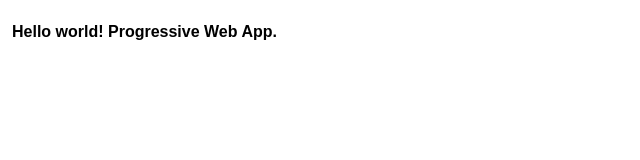
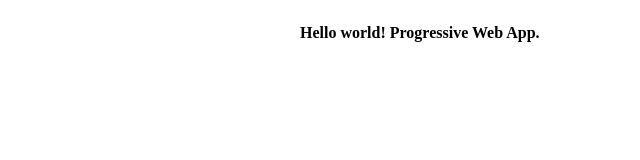
Before and after one commit to madrugrelo/pwa, a plain HTML site: page index.html in a window 1280 px wide. Shown: the whole page, without its empty margins (0-640 px from the left). Drawn offline with Linux system fonts and the light colour scheme.

Commit message:
Update style.css

```diff
--- a/assets/css/style.css
+++ b/assets/css/style.css
@@ -1,39 +1,6 @@
 /*
  * Style v1.0.0
  * Copyright 2021 Madrugrelo
- * The MIT License (MIT). Please see (https://github.com/madrugrelo/madrugrelo.github.io/blob/master/LICENSE) for more information.
+ * The MIT License (MIT). Please see (https://github.com/madrugrelo/pwa/blob/master/LICENSE) for more information.
  */
-
- /*RESET*/
-* {
-	margin:0;
-	padding:0;
-	border:0;
-	font-size:100%;
-	font:inherit;
-	vertical-align:baseline;
-}
-article,aside,details,figcaption,figure,footer,header,hgroup,main,menu,nav,section{
-	display:block;
-}
-*[hidden]{
-	display:none;
-}
-body{
-	line-height:1;
-}
-html{
-	font-family:Karla,sans-serif;
-	font-size:16px;
-	font-weight:700;
-	box-sizing:border-box;
-	-webkit-font-smoothing:antialiased;
-	-moz-osx-font-smoothing:grayscale;
-}
-*,*:before,*:after{
-	box-sizing:inherit;
-}
-
-/*DEFAULT*/
-.main{-webkit-flex:1;-ms-flex:1;flex:1;-webkit-flex-direction:column;-ms-flex-direction:column;flex-direction:column;-webkit-box-pack:justify;-webkit-justify-content:space-between;-ms-flex-pack:justify;justify-content:space-between;padding-left:12px;padding-right:12px;padding-top:24px;padding-bottom:24px;height:100%;width:100%;display:-webkit-box;display:-webkit-flex;display:-ms-flexbox;display:flex;}
-.container{margin:0 auto;height:100%;width:100%;max-width:680px;}
+*{margin:0;padding:0;border:0;font-size:100%;font:inherit;vertical-align:baseline}article,aside,details,figcaption,figure,footer,header,hgroup,main,menu,nav,section{display:block}[hidden]{display:none}body{line-height:1}html{font-family:Times New Roman,sans-serif;font-size:16px;font-weight:700;box-sizing:border-box}.main{margin:0 auto;padding-top:25px;height:100%;width:100%;max-width:680px}
```
